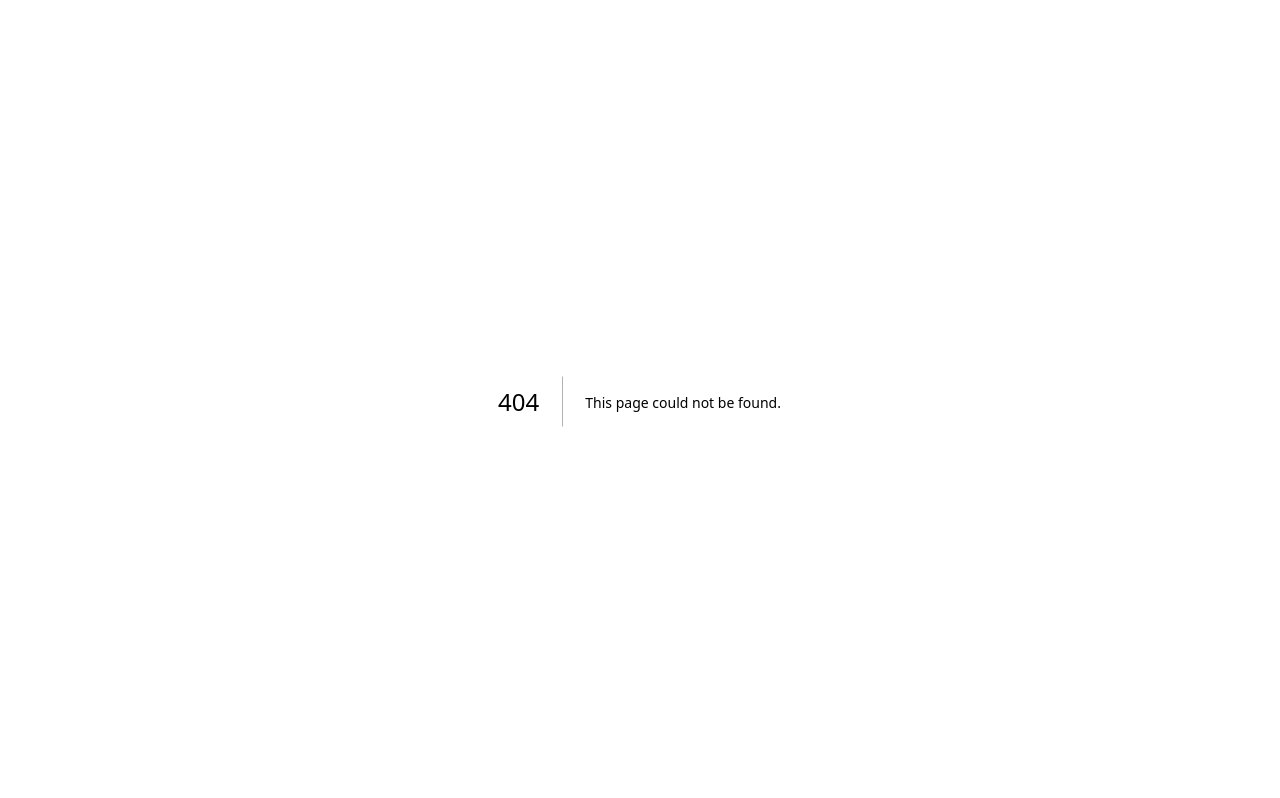
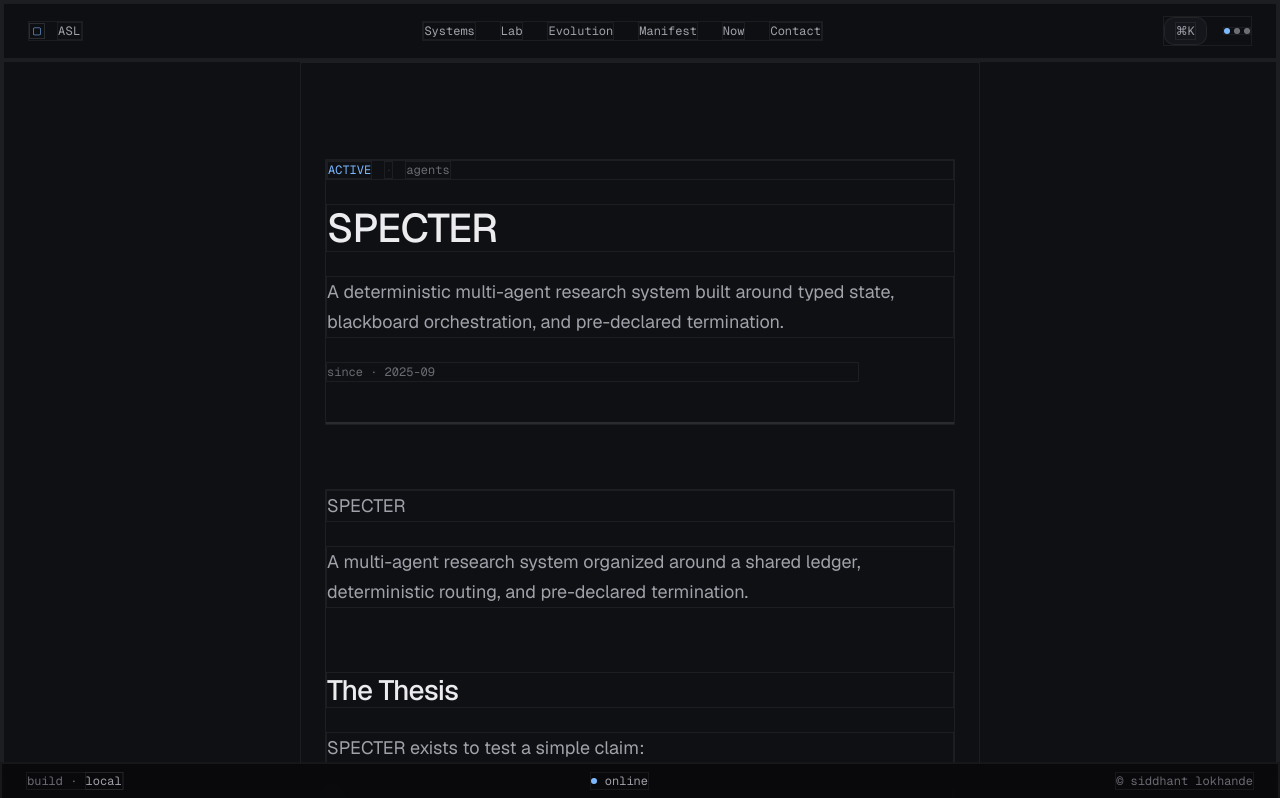
Before and after one commit to Siddhant9633/my-website, a Next.js app: page /systems/specter in a window 1280 px wide. Before the commit this address had no page. Shown: the top 798 px of the page. Built offline with nearby package versions, Linux system fonts and the light colour scheme.

Commit message:
feat: add systems dynamic route

```diff
--- /dev/null
+++ b/app/(site)/systems/[slug]/page.tsx
@@ -0,0 +1,76 @@
+import { notFound } from "next/navigation"
+import type { Metadata } from "next"
+import { MDXRemote } from "next-mdx-remote/rsc"
+import { getAllSystems, getSystemBySlug } from "@/lib/mdx"
+import { Prose } from "@/components/editorial/Prose"
+import type { SystemStatus } from "@/types/content"
+
+const statusColor: Record<SystemStatus, string> = {
+  ACTIVE: "text-signal",
+  EXPERIMENTAL: "text-warm",
+  ARCHIVED: "text-text-tertiary",
+  HYPOTHESIS: "text-text-secondary",
+}
+
+type Props = {
+  params: Promise<{ slug: string }>
+}
+
+export async function generateStaticParams() {
+  const systems = await getAllSystems()
+  return systems.map((s) => ({ slug: s.slug }))
+}
+
+export async function generateMetadata({ params }: Props): Promise<Metadata> {
+  const { slug } = await params
+  const result = await getSystemBySlug(slug)
+  if (!result) return {}
+  return {
+    title: `${result.frontmatter.title} — Autonomous Systems Lab`,
+    description: result.frontmatter.summary,
+  }
+}
+
+export default async function SystemPage({ params }: Props) {
+  const { slug } = await params
+  const result = await getSystemBySlug(slug)
+  if (!result) notFound()
+
+  const { frontmatter: fm, content } = result
+
+  return (
+    <article className="bg-surface-1 text-text-primary">
+      <div className="mx-auto max-w-[var(--editorial-max)] px-6 pb-32 pt-24">
+        <header className="mb-16">
+          <div className="flex items-center gap-3">
+            <p className={`font-mono text-xs ${statusColor[fm.status]}`}>
+              {fm.status}
+            </p>
+            <span className="font-mono text-xs text-border-strong" aria-hidden="true">
+              ·
+            </span>
+            <p className="font-mono text-xs text-text-tertiary">{fm.domain}</p>
+          </div>
+
+          <h1 className="mt-6 text-[length:var(--text-headline-lg-size)] leading-[var(--text-headline-lg-lh)] font-medium tracking-tight">
+            {fm.title}
+          </h1>
+
+          <p className="mt-6 max-w-[74ch] text-[length:var(--text-body-lg-size)] leading-[var(--text-body-lg-lh)] text-text-secondary">
+            {fm.summary}
+          </p>
+
+          <p className="mt-6 font-mono text-[length:var(--text-mono-sm-size)] leading-[var(--text-mono-sm-lh)] text-text-tertiary">
+            since · {fm.since}
+          </p>
+
+          <div className="mt-10 h-px bg-border-subtle" aria-hidden="true" />
+        </header>
+
+        <Prose size="lg">
+          <MDXRemote source={content} />
+        </Prose>
+      </div>
+    </article>
+  )
+}
--- a/package.json
+++ b/package.json
@@ -18,6 +18,7 @@
     "gray-matter": "^4.0.3",
     "lucide-react": "^1.18.0",
     "next": "16.2.9",
+    "next-mdx-remote": "^6.0.0",
     "radix-ui": "^1.5.0",
     "react": "19.2.4",
     "react-dom": "19.2.4",
```
Also changed, not shown: 2 other files (tests, documents, lock files or other folders).
